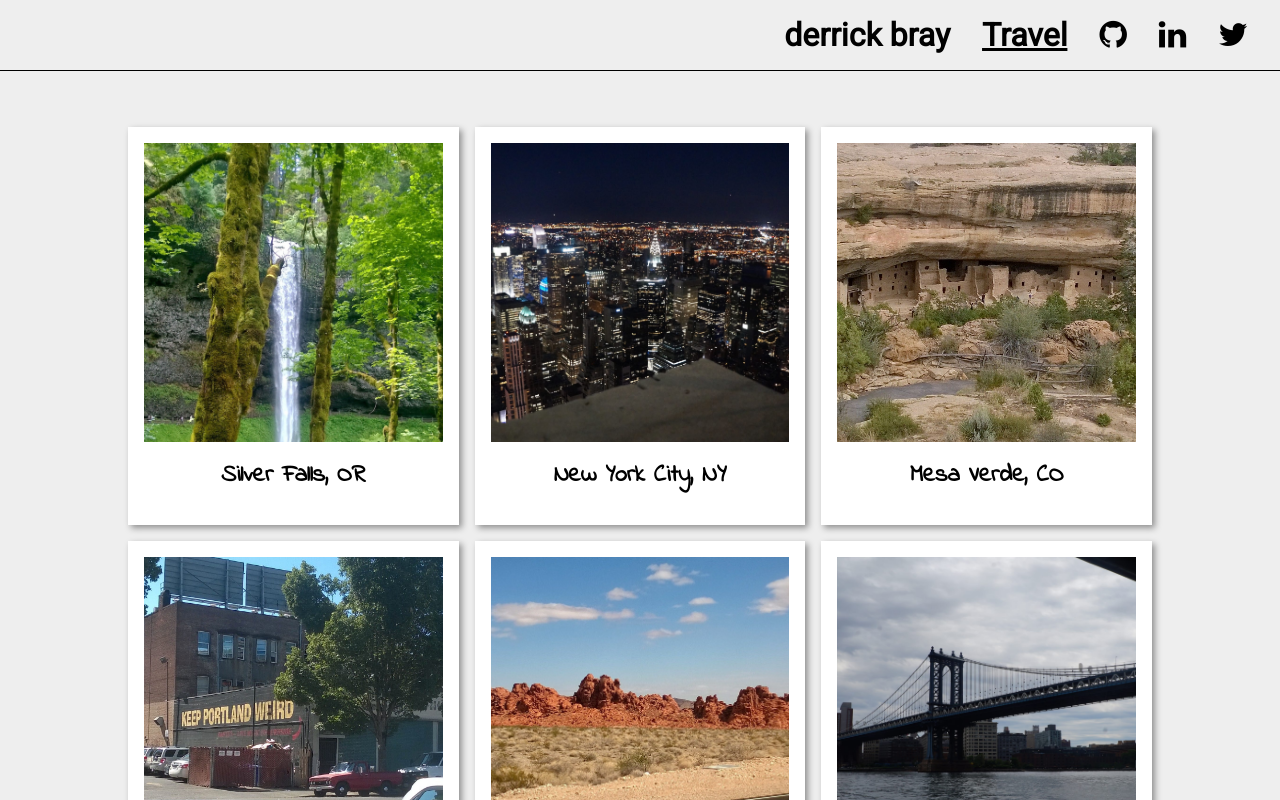
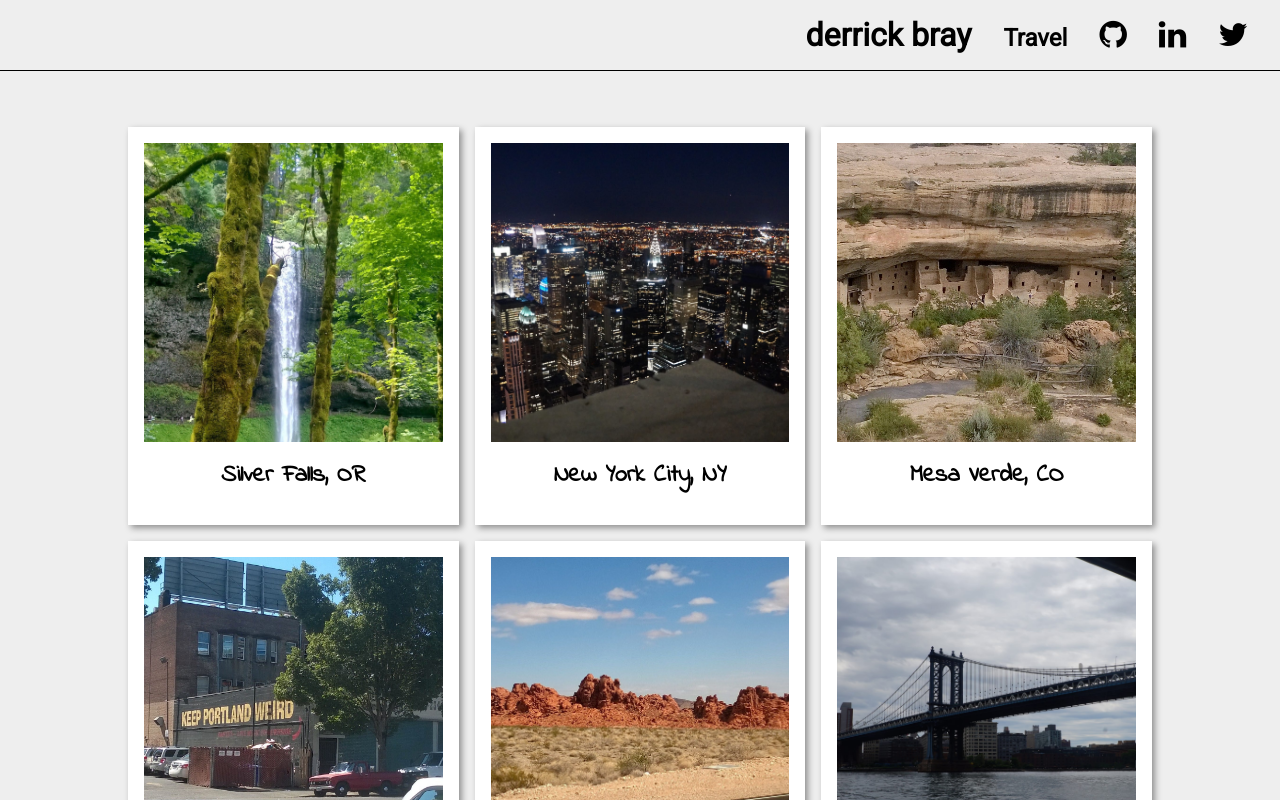
Before and after one commit to derrickbray/ng-travel, an Angular app: page /travels in a window 1280 px wide. Shown: the top 800 px of the page. Built offline with nearby package versions, Linux system fonts and the light colour scheme.

Commit message:
style and add method placeholders

```diff
--- a/src/app/app.component.html
+++ b/src/app/app.component.html
@@ -3,7 +3,7 @@
     <a [routerLink]="['/']" class="nav__title">derrick bray</a>
     <div class="link">
       <div class="icon-box">
-        <a [routerLink]="['/travels']">Travel</a>
+        <a [routerLink]="['/travels']" class="link-travel">Travel</a>
         <a href="https://github.com/derrickbray"><i class="fa fa-github" aria-hidden="true"></i></a>
         <a href="https://www.linkedin.com/in/derrick-bray"><i class="fa fa-linkedin" aria-hidden="true"></i></a>
         <a href="https://twitter.com/derrickbray"><i class="fa fa-twitter" aria-hidden="true"></i></a>
--- a/src/app/app.component.scss
+++ b/src/app/app.component.scss
@@ -103,6 +103,11 @@
       text-decoration: underline;
     }
   }
+}
+
+.link-travel {
+  text-decoration: none;
+  font-size: 1.5rem;
 }
 
 .icon-box {
--- a/src/app/travels/travels.component.ts
+++ b/src/app/travels/travels.component.ts
@@ -502,7 +502,11 @@ export class TravelsComponent implements OnInit {
         this.showPhotos.push(item);
       }
     })
-  }
+  };
+
+  showSortedState() {};
+  showSortedRegion() {};
+  showAllPhotos() {};
 
   showModal(id) {
     console.log(id)
```
